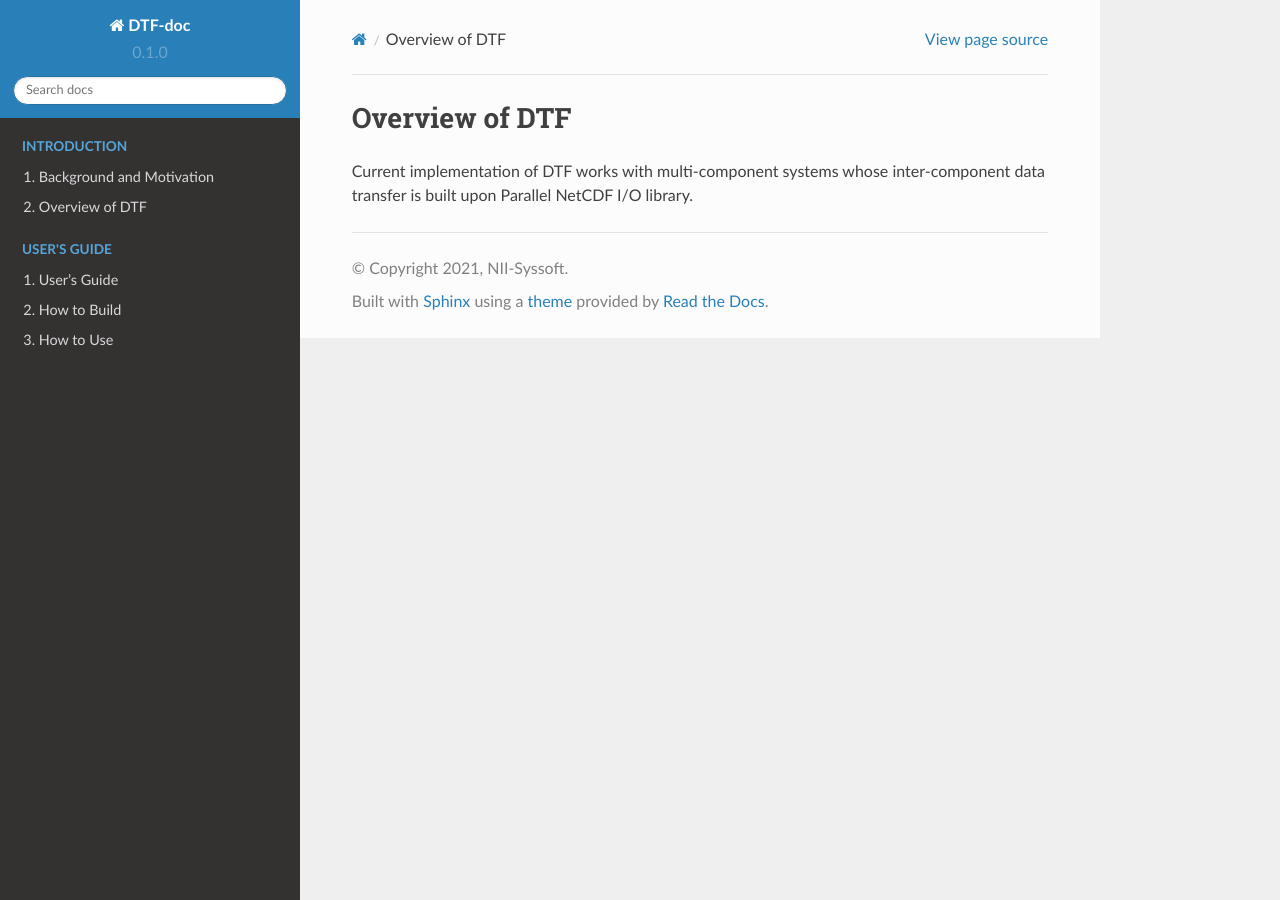
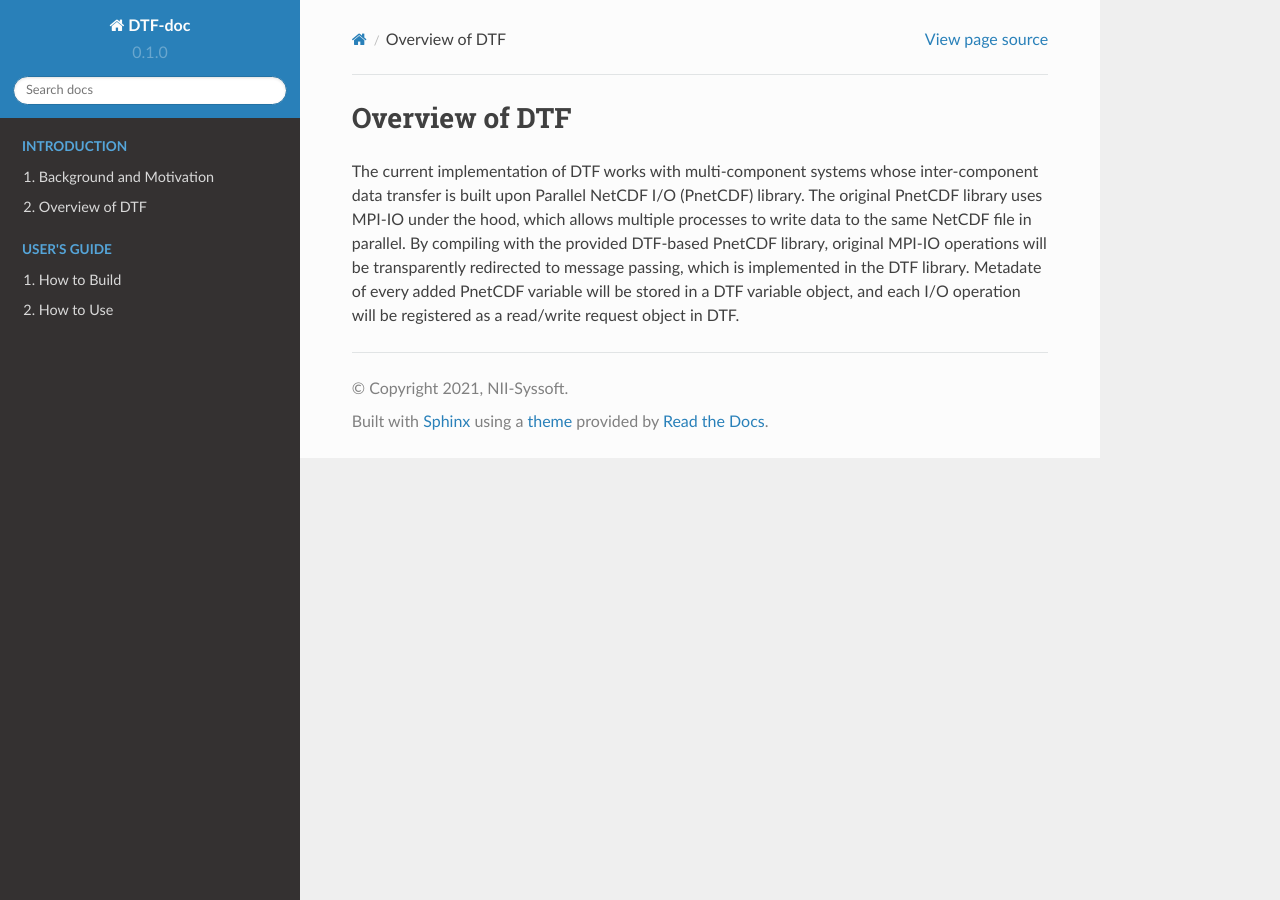
Before and after one commit to yjie2366/dtf-docs, a Sphinx documentation site: the page built from docs/source/overview.rst, in a window 1280 px wide. Built offline with Sphinx 7.4.7 and the Read the Docs theme 2.0.0, drawn with Linux system fonts in a browser that asks for light colours.

Commit message:
Update overview section.

```diff
--- a/docs/source/background.rst
+++ b/docs/source/background.rst
@@ -1,3 +1,5 @@
+.. _background:
+
 Background and Motivation
 =========================
 
--- a/docs/source/overview.rst
+++ b/docs/source/overview.rst
@@ -3,4 +3,7 @@
 Overview of DTF
 ===============
 
-Current implementation of DTF works with multi-component systems whose inter-component data transfer is built upon Parallel NetCDF I/O library.
+The current implementation of DTF works with multi-component systems whose inter-component data transfer is built upon Parallel NetCDF I/O (PnetCDF) library.
+The original PnetCDF library uses MPI-IO under the hood, which allows multiple processes to write data to the same NetCDF file in parallel.
+By compiling with the provided DTF-based PnetCDF library, original MPI-IO operations will be transparently redirected to message passing, which is implemented in the DTF library.
+Metadate of every added PnetCDF variable will be stored in a DTF variable object, and each I/O operation will be registered as a read/write request object in DTF.
--- a/docs/source/user.rst
+++ b/docs/source/user.rst
@@ -1,8 +1,5 @@
 .. sectnum::
     :suffix: .
-
-User's Guide
-============
 
 .. include:: build.rst
 
```
